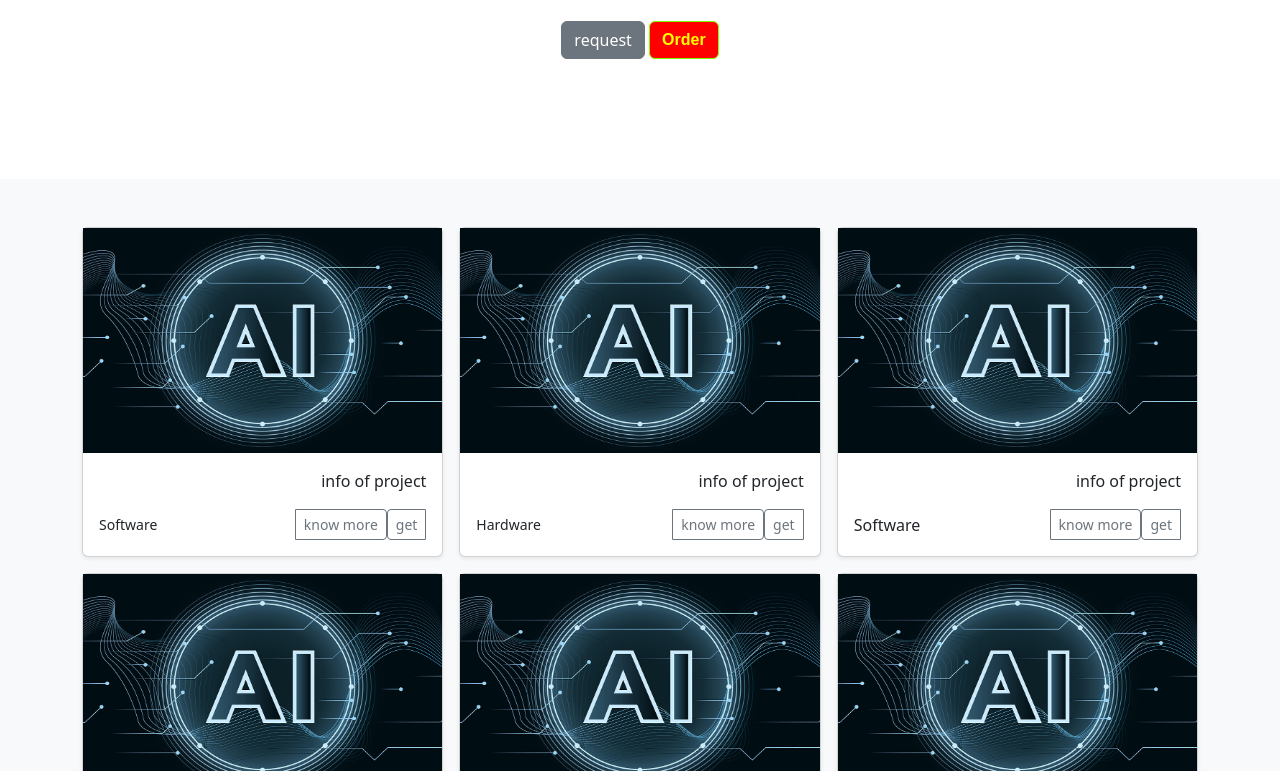
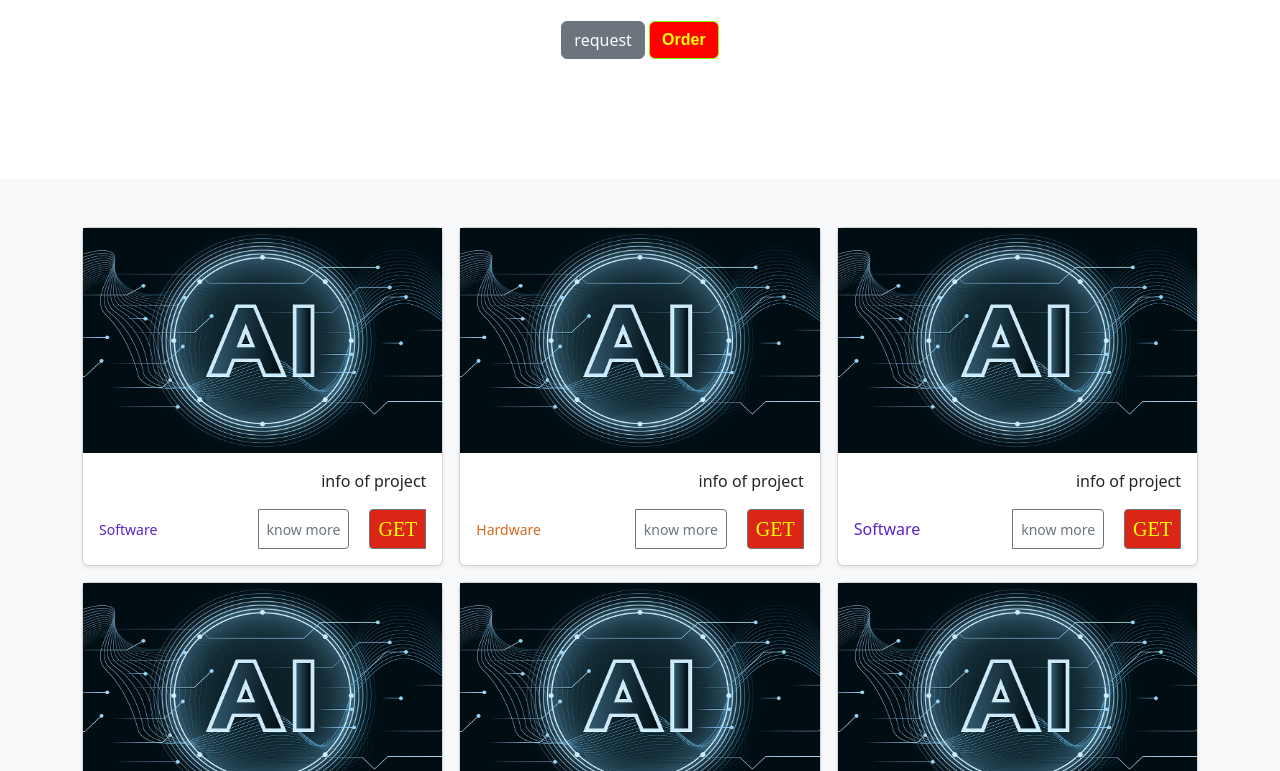
Before and after one commit to AdityaAdaki21/projectMarket, a plain HTML site: page projectstorefiles/projectstore.html in a window 1280 px wide. Shown: the part 241-1012 px from the top of the page. Drawn offline with nearby package versions, Linux system fonts and the light colour scheme; the site is published under a folder, as on GitHub Pages, so addresses that start at the root find nothing; files whose address does not match are found by name.

Commit message:
Update projectstore.html

```diff
--- a/projectstorefiles/projectstore.html
+++ b/projectstorefiles/projectstore.html
@@ -10,7 +10,7 @@
 
     <link rel=”stylesheet” href=”https://cdn.jsdelivr.net/npm/bootstrap-icons@1.5.0/font/bootstrap-icons.css” />
 
-    <link rel="stylesheet" href="/projectstorestyle.css">
+    <link rel="stylesheet" href="./projectstorestyle.css">
 
 </head>
 
```
